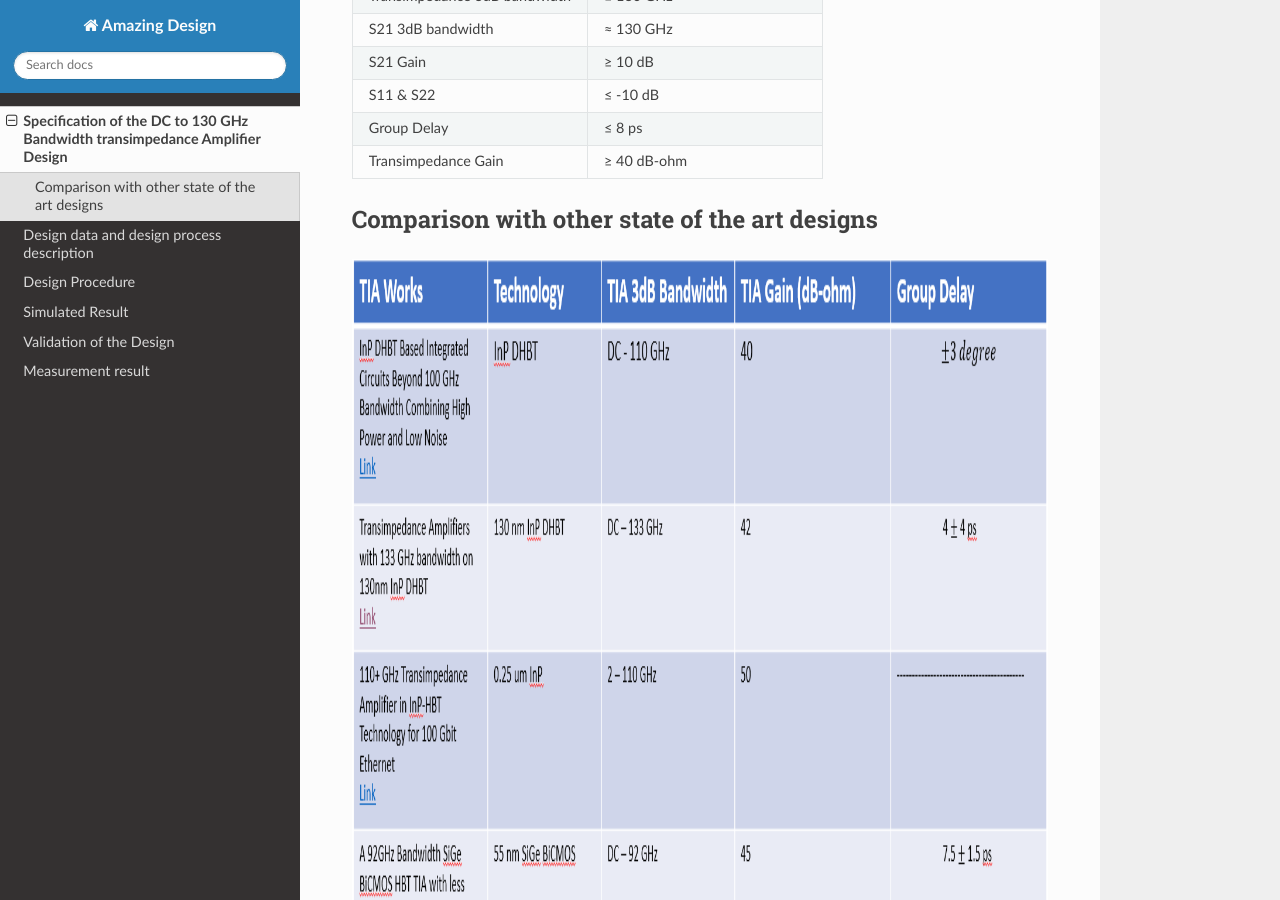
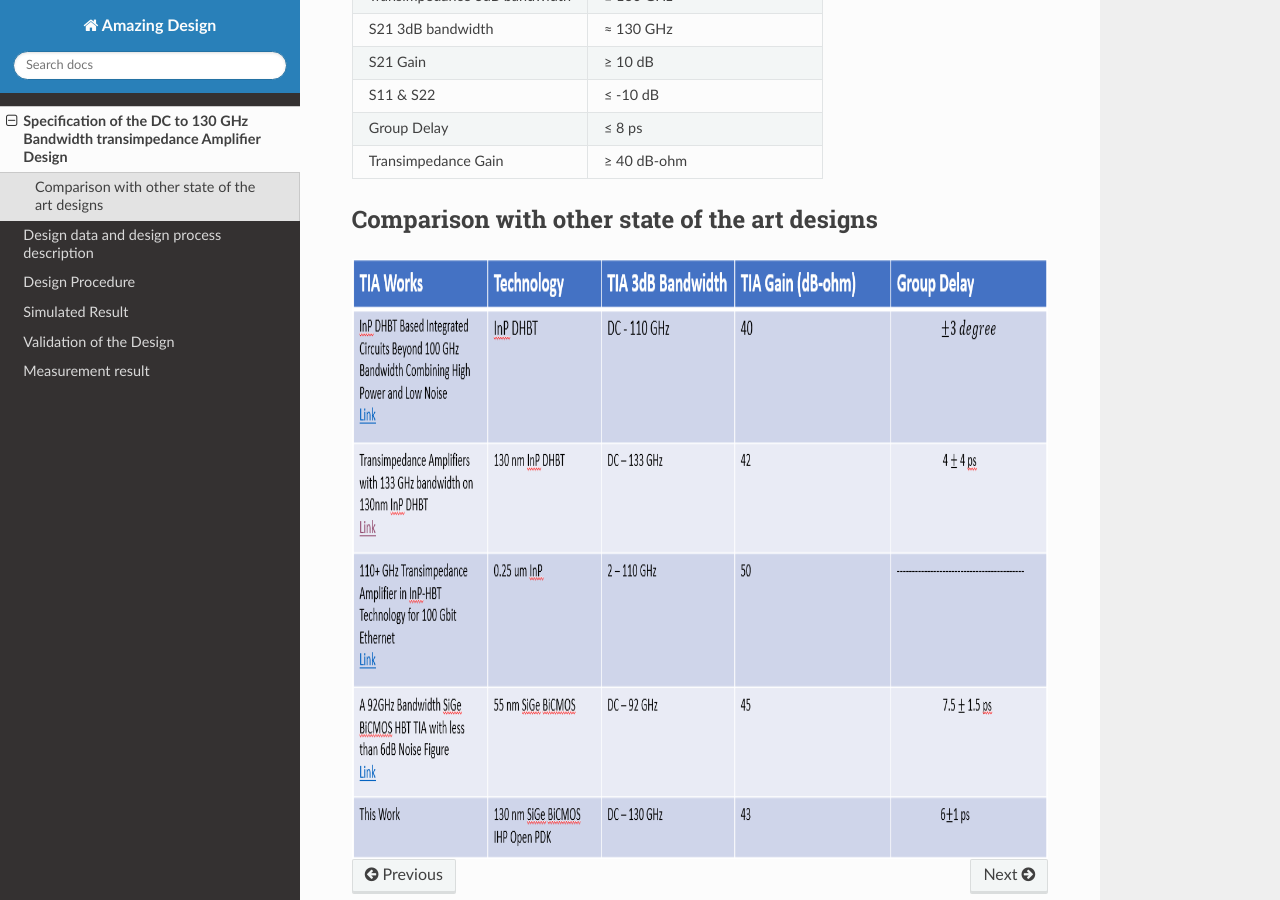
Before and after one commit to IHP-GmbH/TO_Apr2025, a Sphinx documentation site: the page built from DC_to_130_GHz_TIA/doc/source/specification.rst, in a window 1280 px wide and 900 px high, scrolled down 316 px. Built offline with Sphinx 7.4.7 and the Read the Docs theme 3.1.0, drawn with Linux system fonts in a browser that asks for light colours.

Commit message:
Last almost

```diff
--- a/DC_to_130_GHz_TIA/doc/source/specification.rst
+++ b/DC_to_130_GHz_TIA/doc/source/specification.rst
@@ -27,5 +27,5 @@
 
 .. image:: _static/comparison.PNG
     :align: center
-    :width: 800
-    :height: 800
+    :width: 1000
+    :height: 600
```
